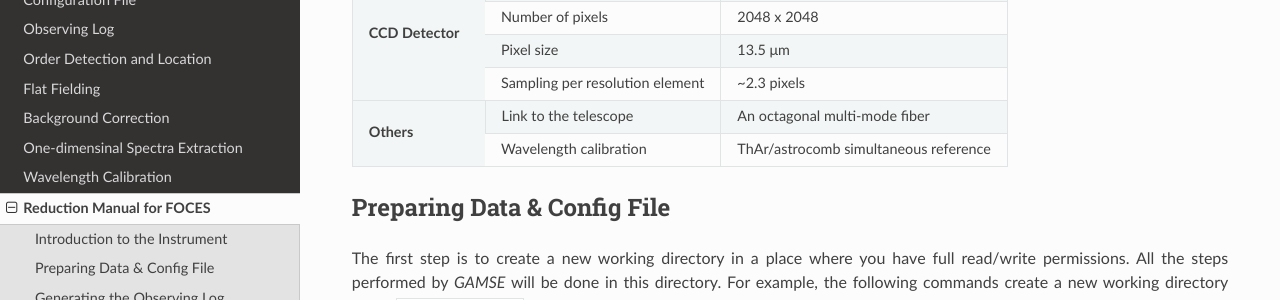
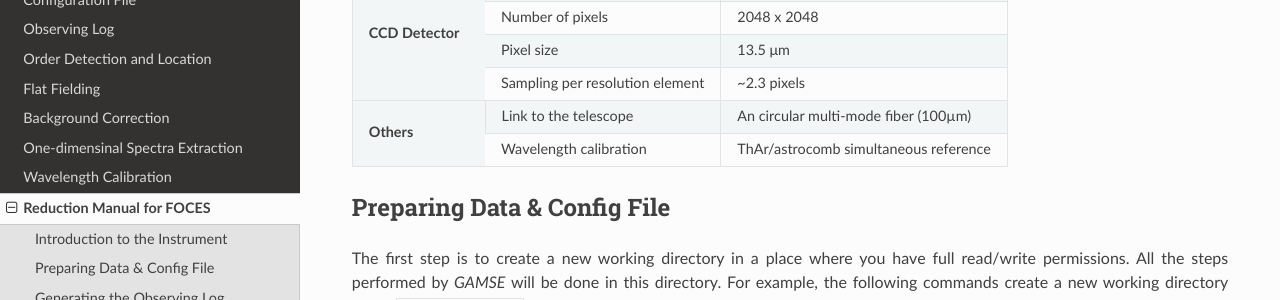
Before and after one commit to wangleon/gamse, a Sphinx documentation site: the page built from docs/manual.foces.rst, in a window 1280 px wide and 900 px high, scrolled down 469 px. Shown: the part 151-451 px from the top of the window. Built offline with Sphinx 7.4.7 and the Read the Docs theme 2.0.0, drawn with Linux system fonts in a browser that asks for light colours.

Commit message:
correct fiber specification

```diff
--- a/docs/manual.foces.rst
+++ b/docs/manual.foces.rst
@@ -43,7 +43,7 @@ The characteristics of FOCES are summaried as below:
 |                           +---------------------------------+---------------------------------------+
 |                           | Sampling per resolution element | ~2.3 pixels                           |
 +---------------------------+---------------------------------+---------------------------------------+
-| **Others**                | Link to the telescope           | An octagonal multi-mode fiber         |
+| **Others**                | Link to the telescope           | An circular multi-mode fiber (100µm)  |
 |                           +---------------------------------+---------------------------------------+
 |                           | Wavelength calibration          | ThAr/astrocomb simultaneous reference |
 +---------------------------+---------------------------------+---------------------------------------+
```
